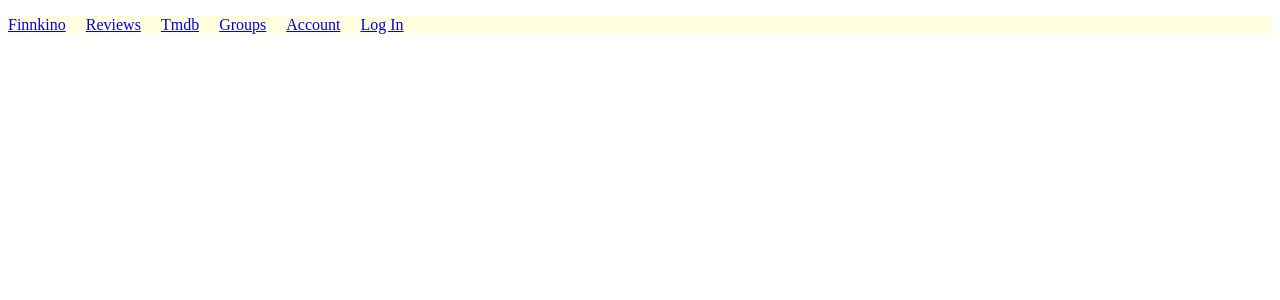
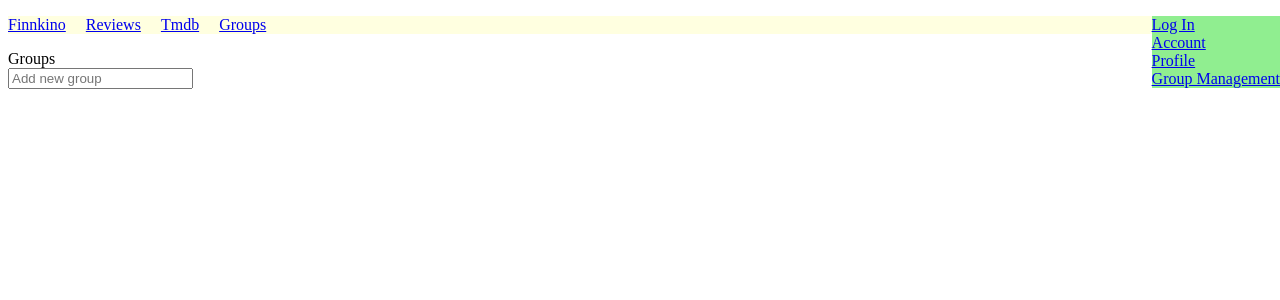
Before and after one commit to tvt23spo-group17/movieapp, a React (Create React App) app in the folder movieapp/: page /GroupManagement in a window 1280 px wide. Shown: the top 300 px of the page. Built offline with nearby package versions, Linux system fonts and the light colour scheme.

Commit message:
grouppihommia tehty

```diff
--- a/movieapp/public/index.html
+++ b/movieapp/public/index.html
@@ -24,6 +24,7 @@
       work correctly both with client-side routing and a non-root public URL.
       Learn how to configure a non-root public URL by running `npm run build`.
     -->
+
     <title>React App</title>
   </head>
   <body>
@@ -39,5 +40,6 @@
       To begin the development, run `npm start` or `yarn start`.
       To create a production bundle, use `npm run build` or `yarn build`.
     -->
+
   </body>
 </html>
--- a/movieapp/src/App.js
+++ b/movieapp/src/App.js
@@ -17,6 +17,14 @@ import PrivateRoute from './components/PrivateRoute';
 import Login from './components/Login';
 import Account from './components/Account';
 import Register from './components/Register';
+import GroupPage from './components/GroupPage';
+import GroupManagement from './components/GroupManagement';
+
+
+
+
+
+
 
 function App() {
   const [isAuthenticated, setIsAuthenticated] = useState(false);
@@ -39,6 +47,10 @@ function App() {
         <Route path="/Register" element={<Register />} />
         <Route path="/Login" element={<Login setIsAuthenticated={setIsAuthenticated} />} />
         <Route path="/LogOut" element={<LogOut setIsAuthenticated={setIsAuthenticated} />} />
+        <Route path="/GroupManagement" element={<GroupManagement />} />
+        <Route path="/group/:id" element={<GroupPage />} />
+
+
         <Route
         path="/Account" element={
           <PrivateRoute>
--- /dev/null
+++ b/movieapp/src/components/GroupManagement.js
@@ -0,0 +1,73 @@
+import { useState, useRef } from 'react';
+import React from 'react';
+import axios from 'axios';
+import { Link } from 'react-router-dom';
+
+const url = 'http://localhost:3001'
+
+const GroupManagement = () => {
+    const [group, setGroup] = useState('')
+    const [groups, setGroups] = useState([])
+
+const addGroup = () => {
+    axios.post(url + '/create', {
+        name: group
+    })
+    .then(response =>{
+        setGroups([...groups,{id: response.data.id,name: group}])
+        setGroup('')
+    }).catch(error =>{
+        alert(error.response.data.error ? error.response.data.error : error)
+    })
+
+}
+const deleteGroup = (id) => {
+    axios.delete(url + '/delete/' + id)
+    .then(response => {
+        const withoutRemoved = groups.filter((item) => item.id !== id)
+        setGroups(withoutRemoved)
+    }).catch(error =>{
+        alert(error.response.data.error ? error.response.data.error : error)
+    })
+
+}
+
+
+
+return (
+<div className="groups">
+    Groups
+
+<div className="groupList">
+<form>
+<input
+placeholder='Add new group'
+value={group}
+onChange={e => setGroup(e.target.value)}
+onKeyDown={e =>{
+    if (e.key === 'Enter') {
+        e.preventDefault()
+        addGroup()
+    }
+}}
+/>
+</form>
+<ul>
+{groups.map(item => (
+          <li key={item.id}>
+            <Link to={`/group/${item.id}`}>{item.name}</Link>
+            <button className="delete-button" onClick={() => deleteGroup(item.id)}>Delete</button>
+          </li>
+        ))}
+</ul>
+
+</div>
+</div>
+)
+}
+
+
+
+
+
+export default GroupManagement;
--- /dev/null
+++ b/movieapp/src/components/GroupPage.js
@@ -0,0 +1,15 @@
+import { useParams } from 'react-router-dom';
+
+const GroupPage = () => {
+  const { id } = useParams();
+//tänne jäsenten lisääminen
+
+  return (
+    <div>
+      <h2>Group {id}</h2>
+      {}
+    </div>
+  );
+};
+
+export default GroupPage;
--- a/movieapp/src/components/groups.js
+++ b/movieapp/src/components/groups.js
@@ -9,10 +9,7 @@ const addGroup = () => {
     setGroups([...groups,group])
     setGroup('')
 }
-const deleteGroup = (deleted) => {
-    const withoutRemoved = groups.filter((item) => item !== deleted)
-    setGroups(withoutRemoved)
-}
+// tänne vain get metodilla listaus groupeista
 
 
 
@@ -38,7 +35,7 @@ onKeyDown={e =>{
 {
 groups.map(item => (
     <li>{item}
-    <button classname='delete-button' onClick={() => deleteGroup(item)}>Delete</button>
+
     </li>
 ))
 }
--- a/movieapp/src/components/navbar.css
+++ b/movieapp/src/components/navbar.css
@@ -8,3 +8,13 @@
   .navbar li {
     margin-right: 20px;
   }
+.navbar-right {
+  list-style-type: none;
+  margin: 5;
+  padding: 0;
+position: fixed;
+top: 0;
+right: 0;
+background-color: lightgreen;
+
+}
--- a/movieapp/src/components/navbar.js
+++ b/movieapp/src/components/navbar.js
@@ -17,12 +17,19 @@ function Navbar({ isAuthenticated }) {
           <li><Link to="/Reviews">Reviews</Link></li>
           <li><Link to="/Tmdb">Tmdb</Link></li>
           <li><Link to="/Groups">Groups</Link></li>
-          <li><Link to="/Account">Account</Link></li>
+
+          </ul>
+
+          <ul className='navbar-right'>
 
           {isAuthenticated ? ( <li><Link to="/LogOut">Log Out</Link></li>
           ) : ( <li><Link to="/LogIn">Log In</Link></li> )}
+          <li><Link to="/Account">Account</Link></li>
+          <li><Link to="/Profile">Profile</Link></li>
+          <li><Link to="/GroupManagement">Group Management</Link></li>
         </ul>
       </nav>
+
     );
   }
 
```
Also changed, not shown: movieapp/src/components/Profile.js (added).
